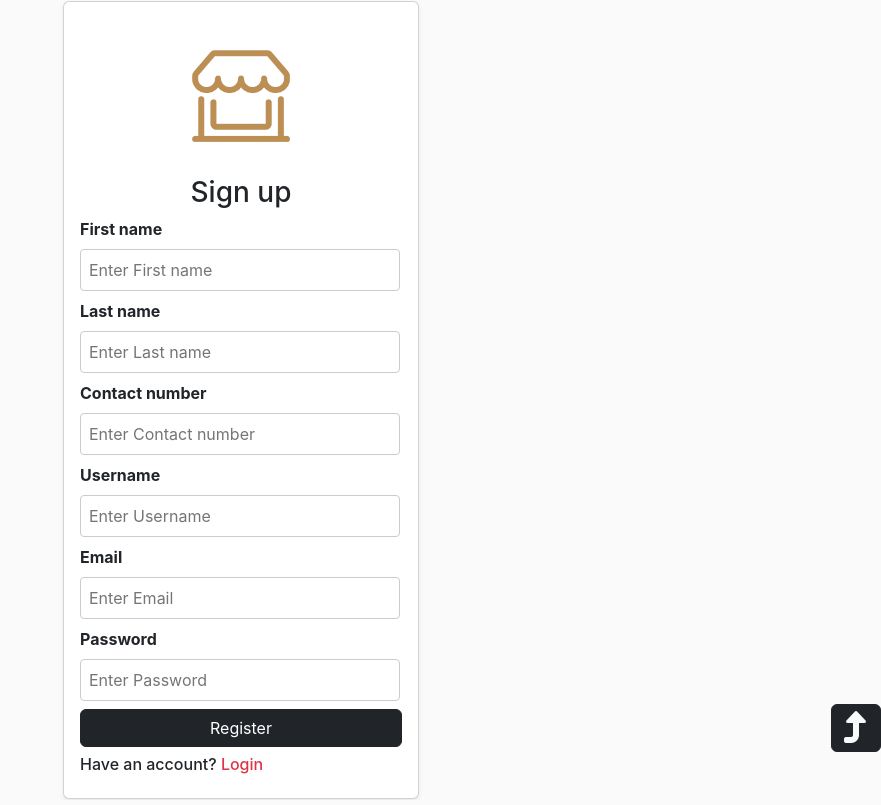
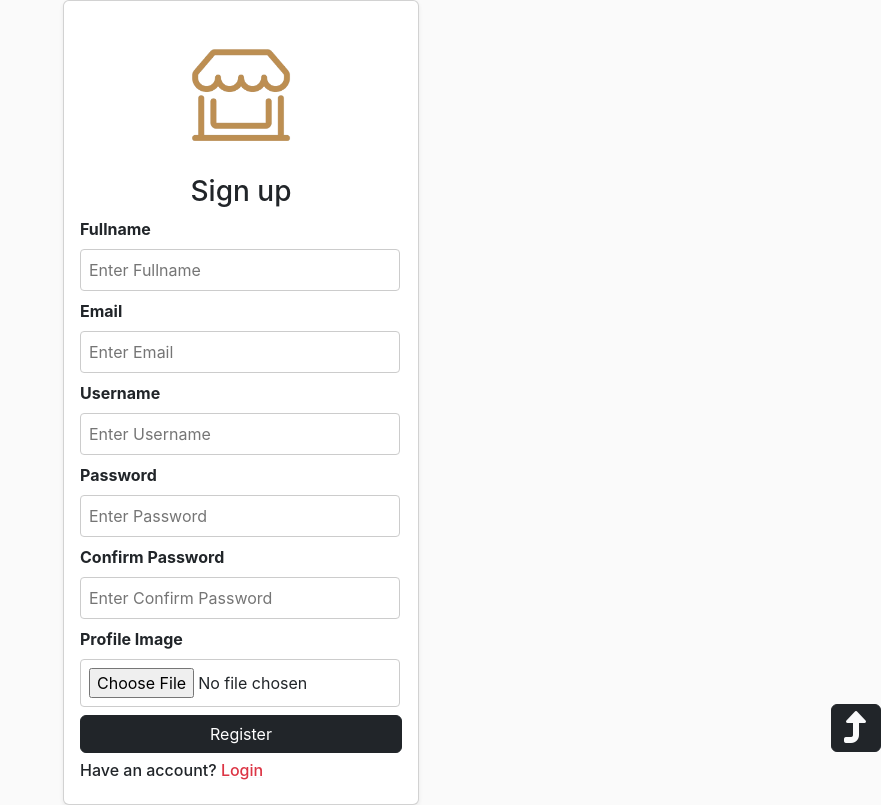
Before and after one commit to JohnJayvee/ken-jayvee, a React (Vite) app: page /register in a window 1280 px wide. Shown: the whole page, without its empty margins (399-1280 px from the left). Built offline with nearby package versions, Linux system fonts and the light colour scheme.

Commit message:
fixing register form

```diff
--- a/src/components/Checkout.jsx
+++ b/src/components/Checkout.jsx
@@ -32,7 +32,6 @@ export default function Checkout() {
     })),
   });
 
-  //nasolve karin
   const cd = cartCtx.items;
   useEffect(() => {
     setFormData((prevData) => ({
@@ -70,11 +69,7 @@ export default function Checkout() {
       const response = await axios.post(
         "http://white-emu-581912.hostingersite.com/api/order/create",
         formData,
-        {
-          headers: {
-            "Content-Type": "application/json",
-          },
-        }
+        { headers: { "Content-Type": "application/json" } }
       );
       // Success handling
       console.log("Order submitted successfully:", response.data);
--- a/src/components/Error.jsx
+++ b/src/components/Error.jsx
@@ -1,7 +1,7 @@
-const Error = ({ title, message }) => {
+const Error = ({ title, message, className = "", ...props }) => {
   return (
     <>
-      <div className="error text-danger">
+      <div className={`error ${className}`} {...props}>
         <p className="h2">{title}</p>
         <p className="h3">{message}</p>
       </div>
--- a/src/components/ProductList/ProductListTable.jsx
+++ b/src/components/ProductList/ProductListTable.jsx
@@ -28,16 +28,15 @@ const ProductListTable = () => {
     isLoading,
     error,
   } = useHttp(API_ENDPOINTS.FETCH_ORDERS, requestConfig, []);
-  console.log(loadedItem);
 
   if (isLoading) {
-    return <p className="h2">Fetching product list data...</p>;
+    return <p className="h2 text-center">Fetching product list data...</p>;
   }
 
   if (error) {
-    return <Error title="Failed to fetch Orders" message={error} />; //since I'm setting the error state to the error message(useHttp.jsx).
+    return <Error className="text-center text-dark" message={error} />; //since I'm setting the error state to the error message(useHttp.jsx).
   }
-
+  console.log(loadedItem);
   const handleDelete = async (id) => {
     try {
       await axios.delete(
--- a/src/pages/Register.jsx
+++ b/src/pages/Register.jsx
@@ -3,18 +3,59 @@ import Input from "../components/UI/InputBlock";
 import { Link } from "react-router-dom";
 import logoSVG from "./logo-transparent.png";
 import { useState } from "react";
+import axios from "axios";
 
 export default function Register() {
   const [generalError, setGeneralError] = useState("");
-  function handleSubmit(event) {
+  const [isSending, setIsSending] = useState(false);
+  const [formData, setFormData] = useState({
+    name: "",
+    email: "",
+    username: "",
+    password: "",
+    password_confirmation: "",
+    image: "",
+  });
+
+  // Handle input change
+  const handleChange = (e) => {
+    const { name, value } = e.target;
+    setFormData((prevData) => ({
+      ...prevData,
+      [name]: value,
+    }));
+  };
+
+  const handleSubmit = async (event) => {
     event.preventDefault();
     setGeneralError("");
+    setIsSending(true);
 
-    // buil-in feature browser offer FormData onject
-    const fd = new FormData(event.target);
-    const customerData = Object.fromEntries(fd.entries()); // passing form data ENTRIES will RETURN then an object { email: test@example.com } a key : value pairs
-    // also extract entered by the user into object e.g {full-name : 'ken mark amandoron'}
-  }
+    try {
+      const response = await axios.post(
+        "http://white-emu-581912.hostingersite.com/api/user/register",
+        formData,
+        {
+          headers: {
+            "Content-Type": "application/json",
+          },
+        }
+      );
+      console.log("User Registered Successfully", response.data);
+      setFormData((prevData) => ({ ...prevData, message: "" }));
+    } catch (error) {
+      // Error handling
+      if (error.response && error.response.status === 422) {
+        setGeneralError(error.response.data.errors);
+        console.log(formData);
+      } else {
+        console.error("Error submitting registration form:", error);
+        console.log(formData);
+      }
+    } finally {
+      setIsSending(false);
+    }
+  };
 
   return (
     <>
@@ -32,37 +73,43 @@ export default function Register() {
                     {generalError}
                   </div>
                 )}
-                <form className="text-dark " onSubmit={handleSubmit}>
+                <form
+                  className="text-dark "
+                  onSubmit={handleSubmit}
+                  encType="multipart/form-data"
+                >
+                  <Input type="text" name="name" id="name" label="Fullname" />
+
+                  <Input type="text" name="email" id="email" label="Email" />
                   <Input
                     type="text"
-                    name="first-name"
-                    id="first-name"
-                    label="First name"
+                    name="username"
+                    id="username"
+                    label="Username"
+                    onChange={handleChange}
                   />
-                  <Input
-                    type="text"
-                    name="last-name"
-                    id="last-name"
-                    label="Last name"
-                  />
-                  <Input
-                    type="text"
-                    name="contact-number"
-                    id="contact-number"
-                    label="Contact number"
-                  />
-                  <Input
-                    type="text"
-                    name="user-name"
-                    id="user-name"
-                    label="Username"
-                  />
-                  <Input type="email" name="email" id="email" label="Email" />
                   <Input
                     type="password"
                     name="password"
                     id="password"
                     label="Password"
+                    onChange={handleChange}
+                  />
+
+                  <Input
+                    type="password"
+                    name="password_confirmation"
+                    id="password_confirmation"
+                    label="Confirm Password"
+                    onChange={handleChange}
+                  />
+
+                  <Input
+                    type="file"
+                    name="image"
+                    id="image"
+                    label="Profile Image"
+                    onChange={handleChange}
                   />
 
                   <Button className="btn-dark w-100" type="submit">
```
